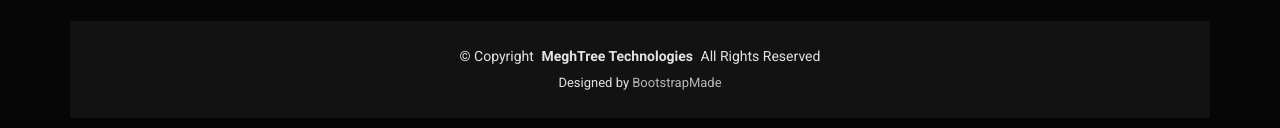
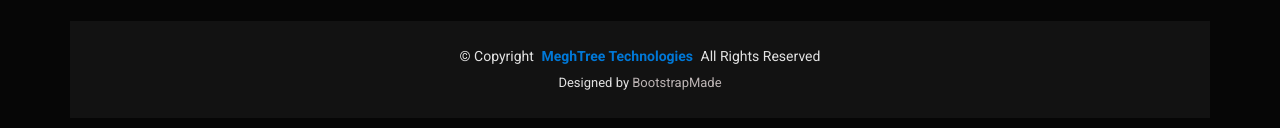
Before and after one commit to ashutosh4555/MeghTreeT, a plain HTML site: page 404.html in a window 1280 px wide. Shown: the part 1831-1959 px from the top of the page. Drawn offline with Linux system fonts and the light colour scheme.

Commit message:
Add blue color styling for MeghTree Technologies site name

```diff
--- a/assets/css/main.css
+++ b/assets/css/main.css
@@ -4174,6 +4174,10 @@ section,
 /*--------------------------------------------------------------
 # Starter Section Section
 --------------------------------------------------------------*/
+.sitename {
+  color: #0078D7;
+}
+
 .starter-section {
   /* Add your styles here */
 }
```
